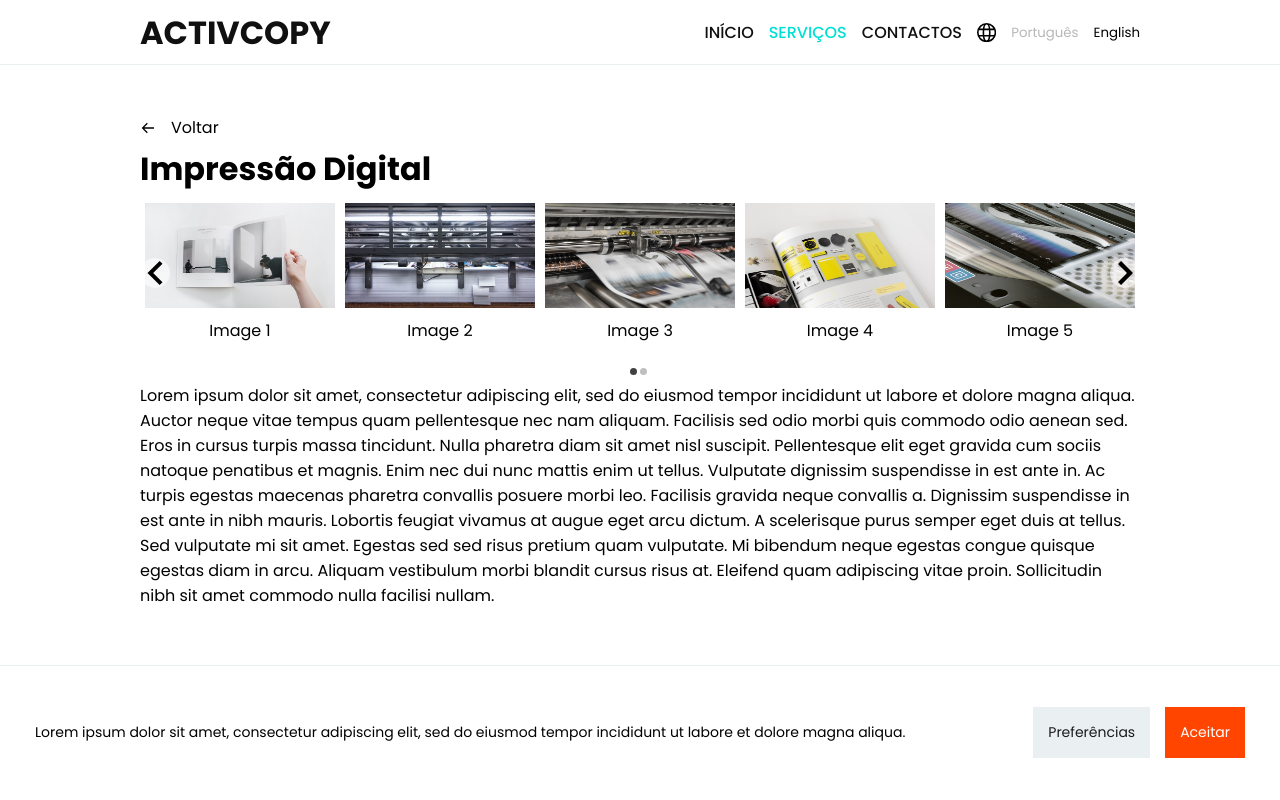
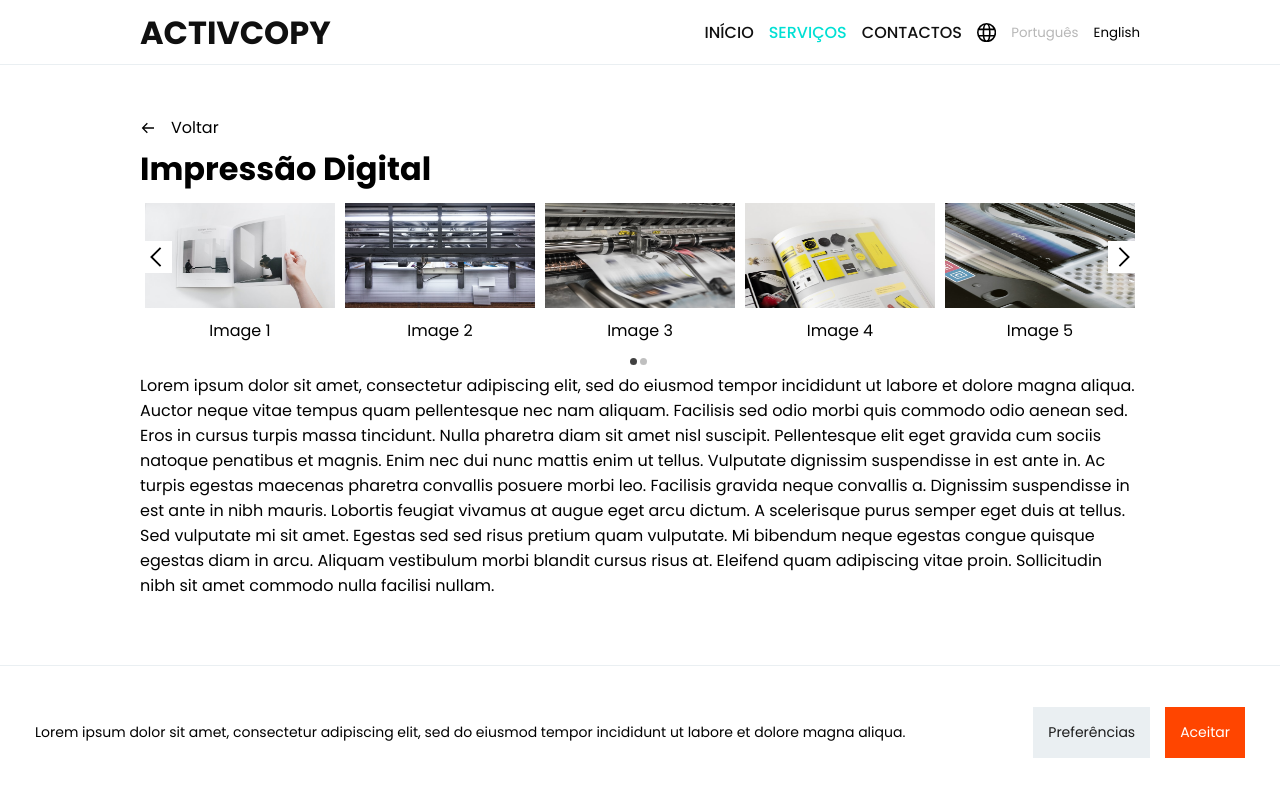
Before and after one commit to tquintal/activcopy, a React (Create React App) app: page /services/digital-printing in a window 1280 px wide. Shown: the top 800 px of the page. Built offline with nearby package versions, Linux system fonts and the light colour scheme.

Commit message:
Fourth preview

```diff
--- a/src/style/App.css
+++ b/src/style/App.css
@@ -20,7 +20,7 @@ Red Orange: #FF4500
   justify-content: space-between;
   gap: 15px;
   box-shadow: 0 1px #eaeff2 inset;
-  z-index: 3;
+  z-index: 5;
 }
 
 .cookie-container p {
@@ -64,6 +64,7 @@ Red Orange: #FF4500
   box-shadow: 0 -1px #eaeff2 inset;
   top: 0;
   background-color: #ffffff;
+  z-index: 10;
 }
 
 .mobile-menu {
--- a/src/style/Services.css
+++ b/src/style/Services.css
@@ -7,10 +7,31 @@
   flex-direction: column;
   justify-content: space-between;
   padding: 5px;
+  cursor: pointer;
 }
 
 .slider-image img {
   height: 75%;
+}
+
+.react-slideshow-container + ul.indicators {
+  margin-top: 10px !important;
+}
+
+.arrow {
+  cursor: pointer;
+  background-color: #ffffff;
+  padding: 5px;
+}
+
+.prev-arrow {
+  margin-top: -32px;
+  margin-right: -37px;
+}
+
+.next-arrow {
+  margin-top: -32px;
+  margin-left: -37px;
 }
 
 @media only screen and (max-width: 1100px) {
--- a/src/views/services/DigitalPrinting.jsx
+++ b/src/views/services/DigitalPrinting.jsx
@@ -1,6 +1,7 @@
 import React from 'react'
 import { useTranslation } from 'react-i18next'
 import { motion } from 'framer-motion'
+import { GrPrevious, GrNext } from 'react-icons/gr'
 import 'react-slideshow-image/dist/styles.css'
 import { Slide } from 'react-slideshow-image'
 import ServiceBack from '../../components/ServiceBack'
@@ -64,12 +65,18 @@ const style = {
     height: '150px'
 }
 
+const prevArrow = <GrPrevious size='2em' className='arrow prev-arrow'></GrPrevious>
+const nextArrow = <GrNext size='2em' className='arrow next-arrow'></GrNext>
+
 const properties = {
     cssClass: 'slider-container',
     transitionDuration: 250,
     infinite: true,
     indicators: true,
-    autoplay: false
+    autoplay: false,
+    canSwipe: true,
+    prevArrow: prevArrow,
+    nextArrow: nextArrow
 }
 
 function Content() {
```
Also changed, not shown: 1 other file (tests, documents, lock files or other folders).
